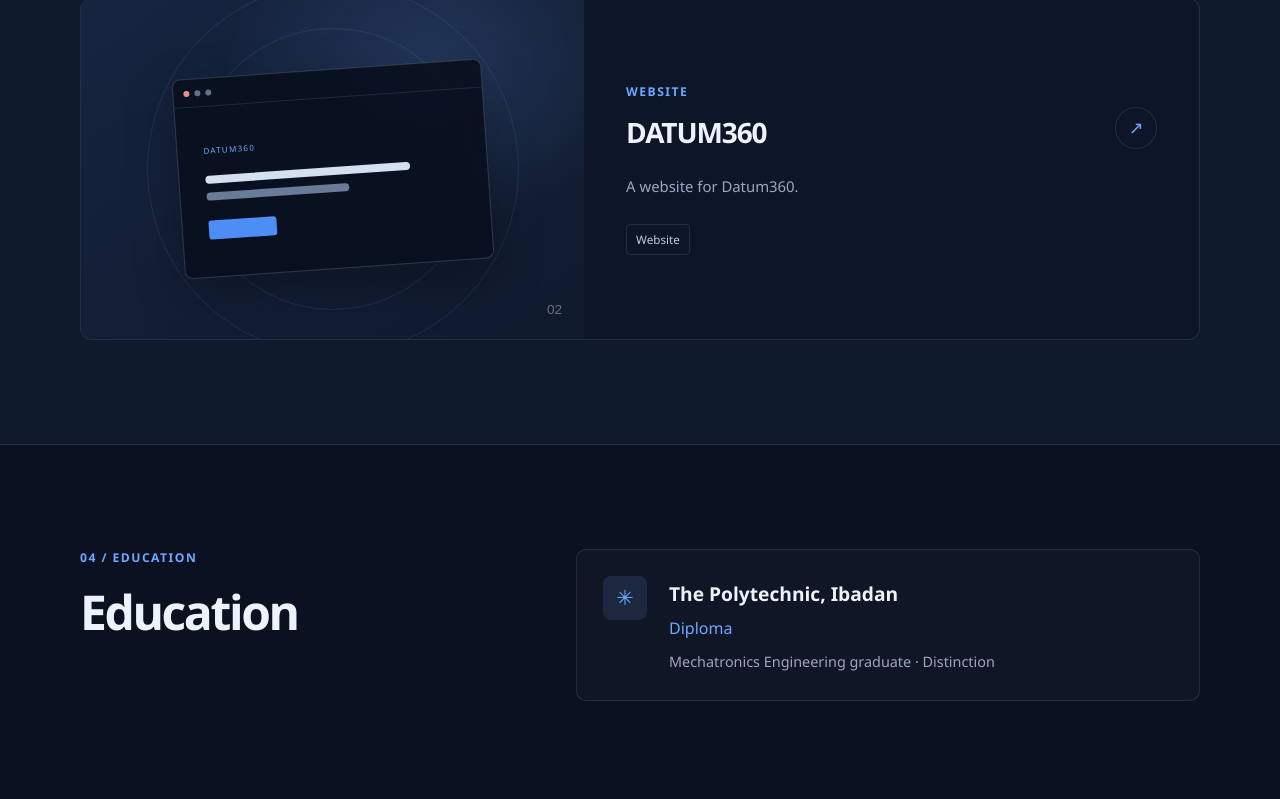
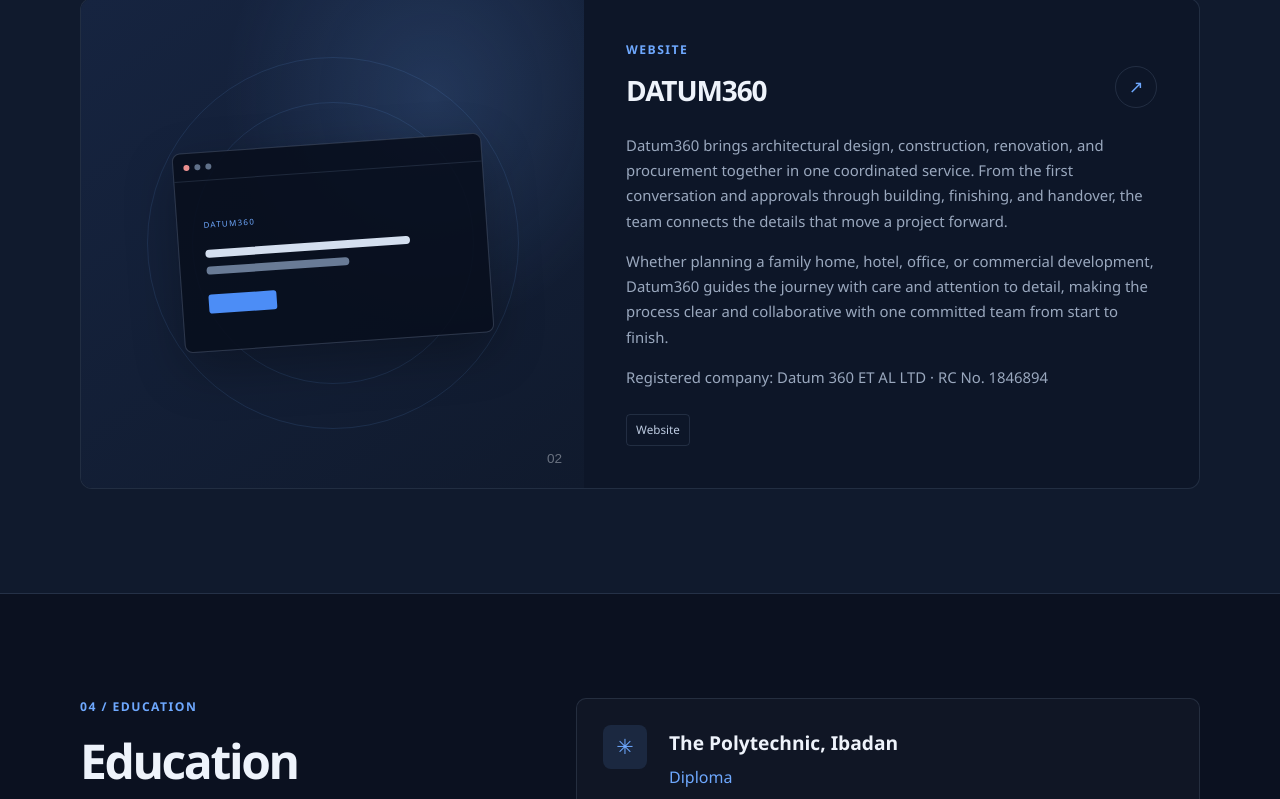
Before and after one commit to adisaabdulrasheed/adisaabdulrasheed.github.io, a plain HTML site: page index.html in a window 1280 px wide. Shown: the part 2644-3443 px from the top of the page. Drawn offline with Linux system fonts and the light colour scheme.

Commit message:
Expand Datum360 portfolio description
Co-authored-by: Copilot <223556219+Copilot@users.noreply.github.com>

```diff
--- a/index.html
+++ b/index.html
@@ -198,7 +198,18 @@
                   aria-label="Visit the Datum360 website (opens in a new tab)"
                 >↗</a>
               </div>
-              <p>A website for Datum360.</p>
+              <p>
+                Datum360 brings architectural design, construction, renovation, and
+                procurement together in one coordinated service. From the first
+                conversation and approvals through building, finishing, and handover,
+                the team connects the details that move a project forward.
+              </p>
+              <p>
+                Whether planning a family home, hotel, office, or commercial development,
+                Datum360 guides the journey with care and attention to detail, making the
+                process clear and collaborative with one committed team from start to finish.
+              </p>
+              <p>Registered company: Datum 360 ET AL LTD · RC No. 1846894</p>
               <ul class="project-tags" aria-label="Project type">
                 <li>Website</li>
               </ul>
```
